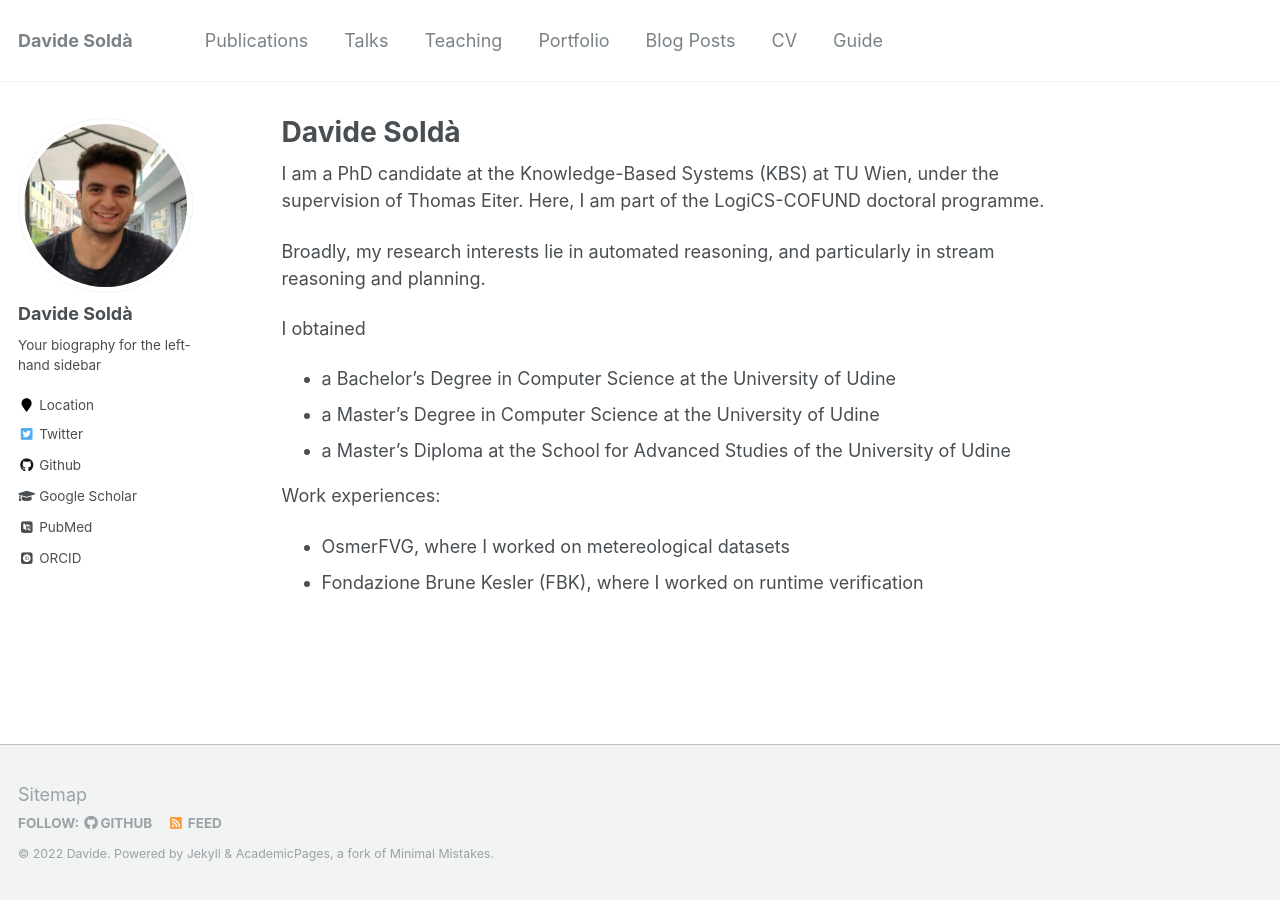
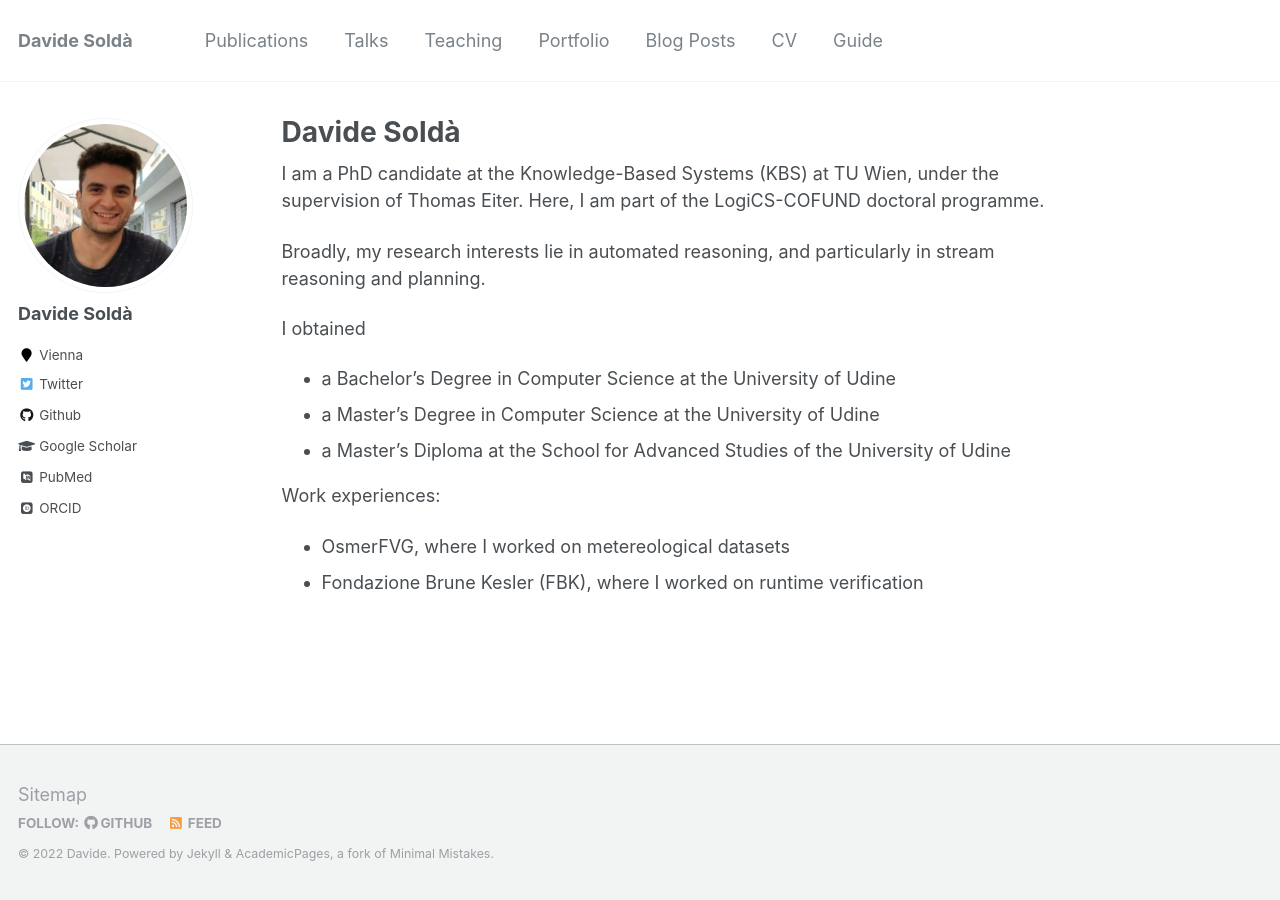
Before and after one commit to DavideSolda/davidesolda.github.io, a Jekyll site: the page built from _pages/about.md, in a window 1280 px wide. Built offline with Jekyll 4.4.1, drawn with Linux system fonts in a browser that asks for light colours; some web fonts are replaced.

Commit message:
a few more info

```diff
--- a/_config.yml
+++ b/_config.yml
@@ -82,11 +82,11 @@ analytics:
 author:
   name             : "Davide Soldà"
   avatar           : "profile.png"
-  bio              : "Your biography for the left-hand sidebar"
-  location         : "Location"
+  bio              : ""
+  location         : "Vienna"
   employer         :
   pubmed           : "https://www.ncbi.nlm.nih.gov/pubmed/?term=john+snow"
-  googlescholar    : "http://yourfullgooglescholarurl.com"
+  googlescholar    : "https://scholar.google.com/citations?user=laOrKZAAAAAJ&hl=it"
   email            :
   researchgate     :  # example: "https://www.researchgate.net/profile/yourprofile"
   uri              :
```
